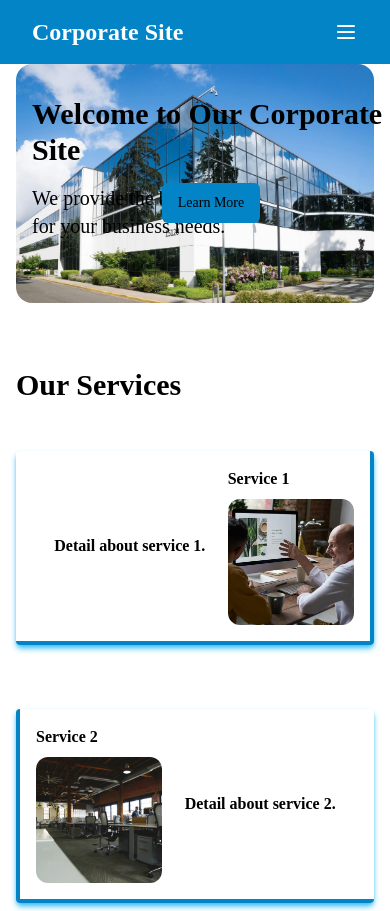
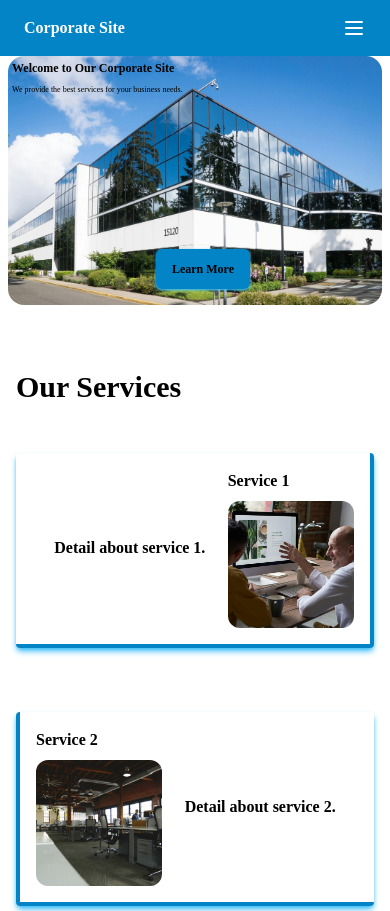
Before and after one commit to kubota20/kubota_next_portfolio, a Next.js app in the folder my-app/: page /corporate-site in a window 390 px wide. Shown: the top 911 px of the page. Built offline with nearby package versions, Linux system fonts and the light colour scheme.

Commit message:
アニメーションの追加にスタイル修正

```diff
--- a/my-app/src/app/(homedesign)/corporate-site/components/navbar.tsx
+++ b/my-app/src/app/(homedesign)/corporate-site/components/navbar.tsx
@@ -17,8 +17,8 @@ const Navbar = () => {
   return (
     <header className="bg-sky-600 text-white p-4 relative">
       <Container>
-        <div className="flex justify-between items-center px-4">
-          <h1 className="text-2xl font-bold">Corporate Site</h1>
+        <div className="flex justify-between items-center px-2 sm:px-4">
+          <h1 className="text-base sm:text-2xl font-bold">Corporate Site</h1>
           <div className="md:hidden">
             <Sheet>
               <SheetTrigger asChild>
--- a/my-app/src/app/(homedesign)/corporate-site/components/services.tsx
+++ b/my-app/src/app/(homedesign)/corporate-site/components/services.tsx
@@ -11,27 +11,28 @@ const Services = () => {
   return (
     <>
       <Container>
-        <section className="px-4 sm:px-6 lg:px-8 relative">
-          <div className="md:aspect-[2/1] ">
+        <section className="px-2 sm:px-4 md:px-6 lg:px-8 relative">
+          <div className="object-center object-cover">
             <Image
               src={imag1}
               alt="img"
-              className="md:aspect-[2/1] object-center object-cover rounded-2xl"
+              className="object-center object-cover rounded-2xl"
             />
           </div>
-          <div className="absolute w-full top-8 pl-4">
-            <h2 className="text-3xl sm:text-4xl font-bold mb-4">
+          <div className="absolute w-full top-1 pl-1 sm:top-8 sm:pl-4 ">
+            <h2 className="text-xs sm:text-2xl lg:text-3xl font-black mb-2 sm:mb-4">
               Welcome to Our Corporate Site
             </h2>
-            <p className="text-xl mb-8 w-64 lg:w-full">
+            <p className="text-[8px] leading-3 sm:text-xl w-64 lg:w-full font-medium">
               We provide the best services for your business needs.
             </p>
           </div>
-          <div className="absolute w-full bottom-1/3 text-center">
-            <Button className="bg-sky-600 hover:bg-sky-700">Learn More</Button>
+          <div className="absolute w-full bottom-4 sm:bottom-1/3 text-center">
+            <Button className="text-xs font-bold lg:text-lg shadow shadow-sky-400 bg-sky-600 hover:bg-sky-700">
+              Learn More
+            </Button>
           </div>
         </section>
-
         <section className="my-16 px-4 sm:px-6 lg:px-8">
           <h3 className="text-3xl font-bold my-12">Our Services</h3>
 
@@ -39,7 +40,7 @@ const Services = () => {
             {dataValue.map((item, index) => (
               <div
                 key={item.id}
-                className={`flex items-center md:flex-row p-4 rounded  border-b-4 border-sky-600 shadow-md shadow-sky-400 ${
+                className={`cursor-pointer flex items-center md:flex-row p-4 rounded  border-b-4 border-sky-600 shadow-md shadow-sky-400 transition duration-300 hover:bg-sky-100 ${
                   index % 2 === 0
                     ? "flex-row-reverse border-r-4 md:border-r-0"
                     : "border-l-4 md:border-l-0"
@@ -62,7 +63,6 @@ const Services = () => {
             ))}
           </div>
         </section>
-
         <section className="my-16 px-4 sm:px-6 lg:px-8">
           <h3 className="text-3xl font-bold my-12">お知らせ</h3>
           <ScrollArea className="h-[350px] w-full rounded-md border p-4 border-b-4 border-sky-600 shadow-md shadow-sky-400">
@@ -70,7 +70,7 @@ const Services = () => {
               {noticeValue.map((item) => (
                 <div
                   key={item.id}
-                  className="rounded-md border p-4 gap-5 shadow-md"
+                  className="cursor-pointer rounded-md border p-4 gap-5 shadow-md transition duration-300 hover:bg-sky-100 "
                 >
                   <p className="font-semibold">{item.title}</p>
                   <p className="font-medium text-gray-500">{item.summary}</p>
@@ -79,6 +79,7 @@ const Services = () => {
             </div>
           </ScrollArea>
         </section>
+        ß
       </Container>
     </>
   );
--- a/my-app/tailwind.config.ts
+++ b/my-app/tailwind.config.ts
@@ -15,6 +15,16 @@ const config = {
       fontFamily: {
         sans: ["var(--font-sans)", ...fontFamily.sans],
       },
+      keyframes: {
+        slideLine: {
+          "0%": { width: "0", left: "0" },
+          "50%": { width: "100%", left: "0" },
+          "100%": { width: "0", left: "100%" },
+        },
+      },
+      animation: {
+        slideLine: "slideLine 0.5s forwards",
+      },
     },
   },
   plugins: [require("tailwindcss-animate")],
```
